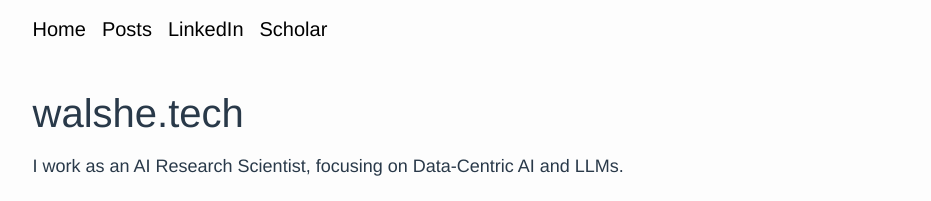
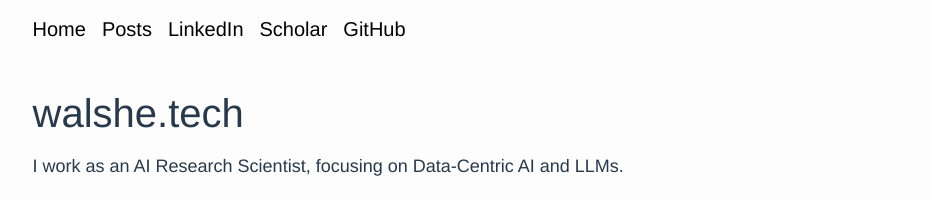
Before and after one commit to t-walshe/t-walshe.github.io, a Jekyll site: the page built from index.html, in a window 1280 px wide. Shown: the top 201 px of the page, without its empty margins (173-1104 px from the left). Built offline with Jekyll 4.4.1, drawn with Linux system fonts in a browser that asks for light colours.

Commit message:
Link to GitHub

```diff
--- a/_data/navigation.yml
+++ b/_data/navigation.yml
@@ -6,3 +6,5 @@
   link: https://www.linkedin.com/in/tom-walshe-40007a179/
 - name: Scholar
   link: https://scholar.google.com/citations?user=KsQiNJYAAAAJ
+- name: GitHub
+  link: https://github.com/t-walshe
```
